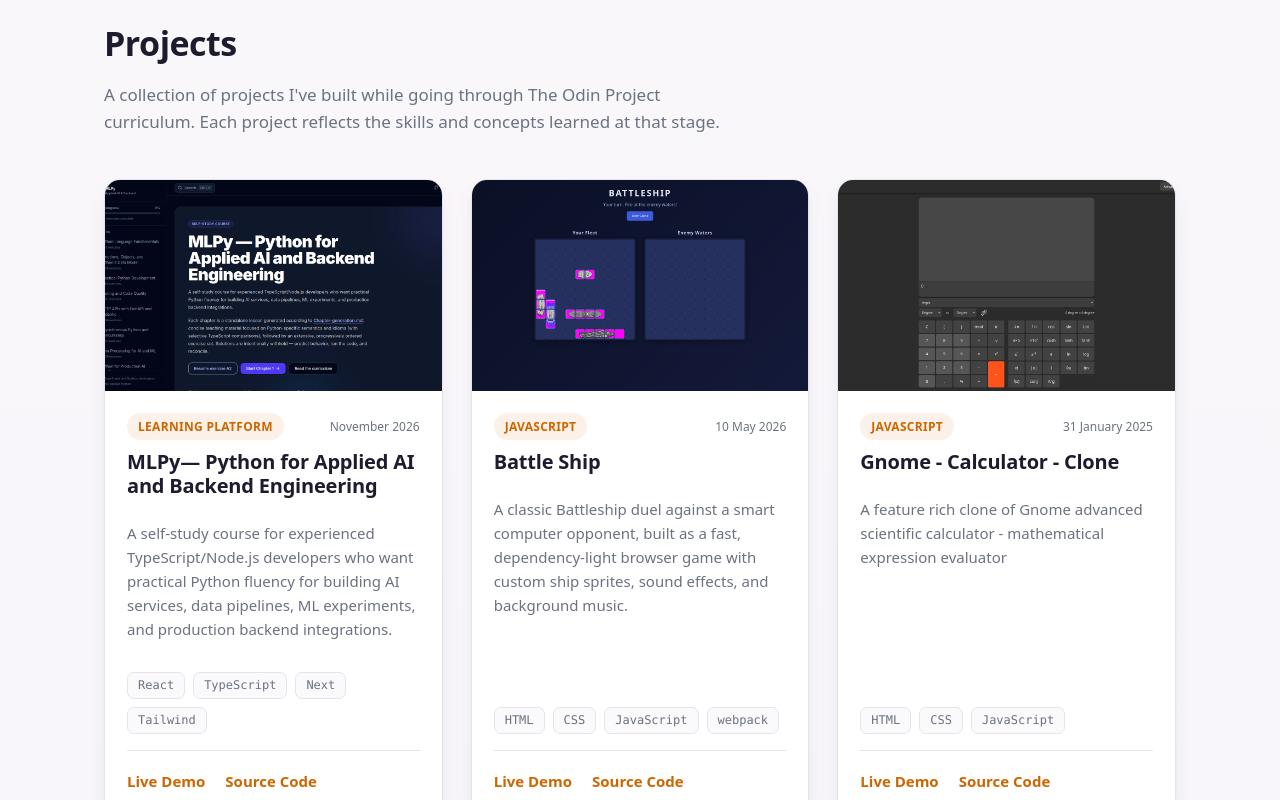
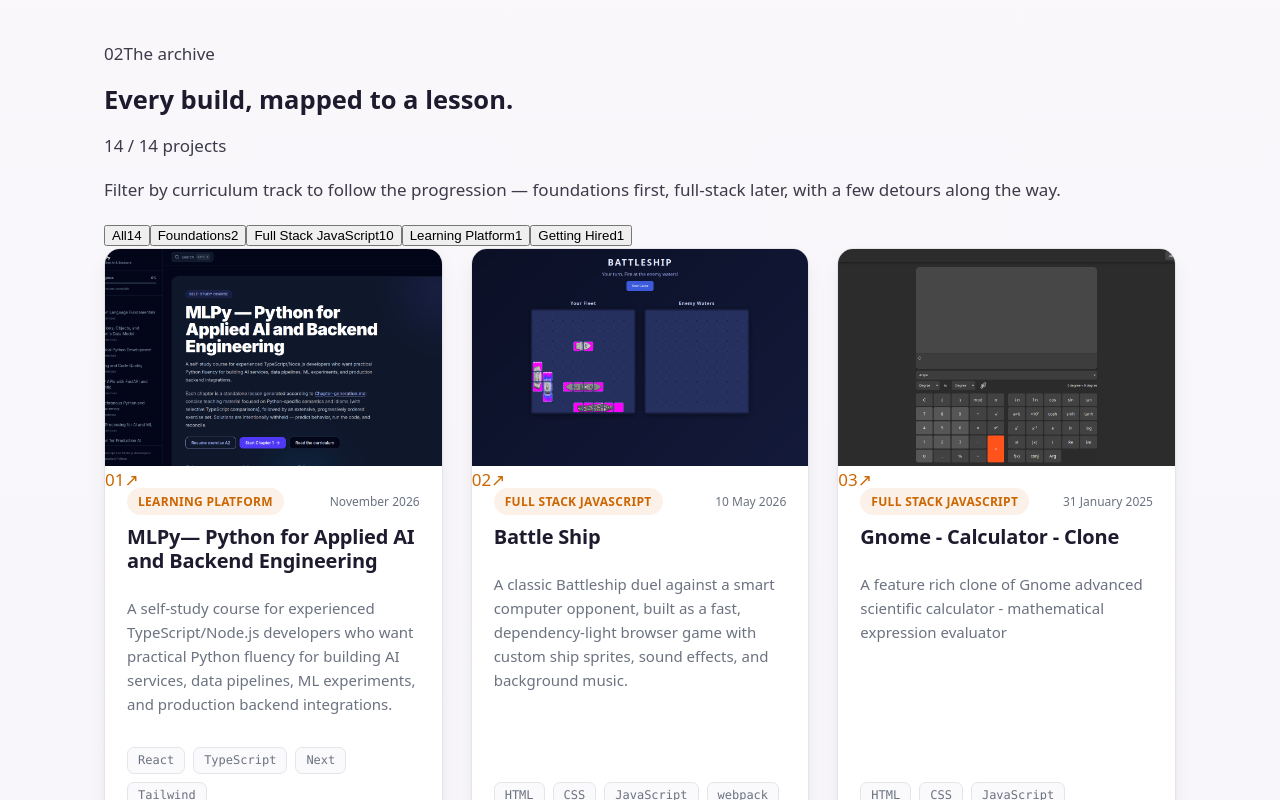
Before and after one commit to Sid2169/odin-showcase, a React (Vite) app: page / in a window 1280 px wide. Shown: the part 1480-2280 px from the top of the page. Built offline with nearby package versions, Linux system fonts and the light colour scheme.

Commit message:
feat: add featured build, tech marquee and filterable archive

```diff
--- a/src/components/ProjectCard.tsx
+++ b/src/components/ProjectCard.tsx
@@ -1,23 +1,41 @@
+import type { CSSProperties } from 'react';
+import { getTrack } from '../constants';
 import type { Project } from '../constants';
 
 interface ProjectCardProps {
   project: Project;
+  index: number;
+  order: number;
 }
 
-function ProjectCard({ project }: ProjectCardProps) {
+function ProjectCard({ project, index, order }: ProjectCardProps) {
+  const track = getTrack(project.odinModule);
+  const style = {
+    animationDelay: `${Math.min(order, 8) * 45}ms`,
+  } as CSSProperties;
+
   return (
-    <article className="project-card">
-      <a href={project.liveUrl} className="project-card__image-link" target="_blank" rel="noopener noreferrer">
+    <article className="project-card" style={style}>
+      <a
+        href={project.liveUrl}
+        className="project-card__media"
+        target="_blank"
+        rel="noopener noreferrer"
+      >
         <img
           src={project.image}
           alt={`${project.title} screenshot`}
           className="project-card__image"
           loading="lazy"
         />
+        <span className="project-card__index">{String(index).padStart(2, '0')}</span>
+        <span className="project-card__peek" aria-hidden="true">
+          ↗
+        </span>
       </a>
       <div className="project-card__body">
         <div className="project-card__meta">
-          <span className="project-card__module">{project.odinModule}</span>
+          <span className="project-card__module">{track?.label ?? project.odinModule}</span>
           <span className="project-card__date">{project.publishedDate}</span>
         </div>
         <h3 className="project-card__title">
@@ -35,10 +53,10 @@ function ProjectCard({ project }: ProjectCardProps) {
         </ul>
         <div className="project-card__links">
           <a href={project.liveUrl} target="_blank" rel="noopener noreferrer">
-            Live Demo
+            Live Demo <span aria-hidden="true">↗</span>
           </a>
           <a href={project.repoUrl} target="_blank" rel="noopener noreferrer">
-            Source Code
+            Source Code <span aria-hidden="true">↗</span>
           </a>
         </div>
       </div>
--- a/src/components/ProjectGrid.tsx
+++ b/src/components/ProjectGrid.tsx
@@ -1,18 +1,98 @@
-import { PROJECTS } from '../constants';
+import { useMemo, useState } from 'react';
+import { MODULE_TRACKS, PROJECTS, getProjectYear, getTrack } from '../constants';
 import ProjectCard from './ProjectCard';
 
+const getTrackId = (moduleName: string) => getTrack(moduleName)?.id ?? 'other';
+
 function ProjectGrid() {
+  const [activeFilter, setActiveFilter] = useState('all');
+
+  const filters = useMemo(() => {
+    const counts = new Map<string, number>();
+    for (const project of PROJECTS) {
+      const id = getTrackId(project.odinModule);
+      counts.set(id, (counts.get(id) ?? 0) + 1);
+    }
+
+    return [
+      { id: 'all', label: 'All', count: PROJECTS.length },
+      ...MODULE_TRACKS.filter((track) => (counts.get(track.id) ?? 0) > 0).map((track) => ({
+        id: track.id,
+        label: track.label,
+        count: counts.get(track.id) ?? 0,
+      })),
+    ];
+  }, []);
+
+  const projects = useMemo(
+    () =>
+      activeFilter === 'all'
+        ? PROJECTS
+        : PROJECTS.filter((project) => getTrackId(project.odinModule) === activeFilter),
+    [activeFilter],
+  );
+
+  const years = useMemo(() => PROJECTS.map(getProjectYear), []);
+  const firstYear = Math.min(...years);
+  const latestYear = Math.max(...years);
+
   return (
-    <section id="projects" className="projects">
-      <h2 className="projects__heading">Projects</h2>
-      <p className="projects__subheading">
-        A collection of projects I&apos;ve built while going through The Odin Project curriculum.
-        Each project reflects the skills and concepts learned at that stage.
-      </p>
-      <div className="projects__grid">
-        {PROJECTS.map((project) => (
-          <ProjectCard key={project.id} project={project} />
-        ))}
+    <section id="projects" className="section projects">
+      <div className="container">
+        <div className="section__heading">
+          <p className="eyebrow">
+            <span className="eyebrow__index">02</span>
+            <span className="eyebrow__line" aria-hidden="true" />
+            The archive
+          </p>
+          <div className="projects__title-row">
+            <h2 className="section__title">Every build, mapped to a lesson.</h2>
+            <p className="projects__count">
+              <span>{String(projects.length).padStart(2, '0')}</span> /{' '}
+              {String(PROJECTS.length).padStart(2, '0')} projects
+            </p>
+          </div>
+          <p className="section__lede">
+            Filter by curriculum track to follow the progression — foundations first,
+            full-stack later, with a few detours along the way.
+          </p>
+        </div>
+
+        <div className="filters" role="group" aria-label="Filter projects by curriculum track">
+          {filters.map((filter) => (
+            <button
+              key={filter.id}
+              type="button"
+              className={`filter${activeFilter === filter.id ? ' filter--active' : ''}`}
+              aria-pressed={activeFilter === filter.id}
+              onClick={() => setActiveFilter(filter.id)}
+            >
+              {filter.label}
+              <span className="filter__count">{filter.count}</span>
+            </button>
+          ))}
+        </div>
+
+        <div className="projects__grid" key={activeFilter}>
+          {projects.map((project, position) => (
+            <ProjectCard
+              key={project.id}
+              project={project}
+              index={PROJECTS.indexOf(project) + 1}
+              order={position}
+            />
+          ))}
+        </div>
+
+        <p className="projects__footnote">
+          <span>
+            {firstYear} — {latestYear}
+          </span>
+          <span className="projects__footnote-dot" aria-hidden="true" />
+          <span>{PROJECTS.length} shipped builds</span>
+          <span className="projects__footnote-dot" aria-hidden="true" />
+          <span>Source on GitHub</span>
+        </p>
       </div>
     </section>
   );
```
Also changed, not shown: src/components/FeaturedProject.tsx (added, +94 -0 lines), src/components/TechMarquee.tsx (added, +43 -0 lines).
